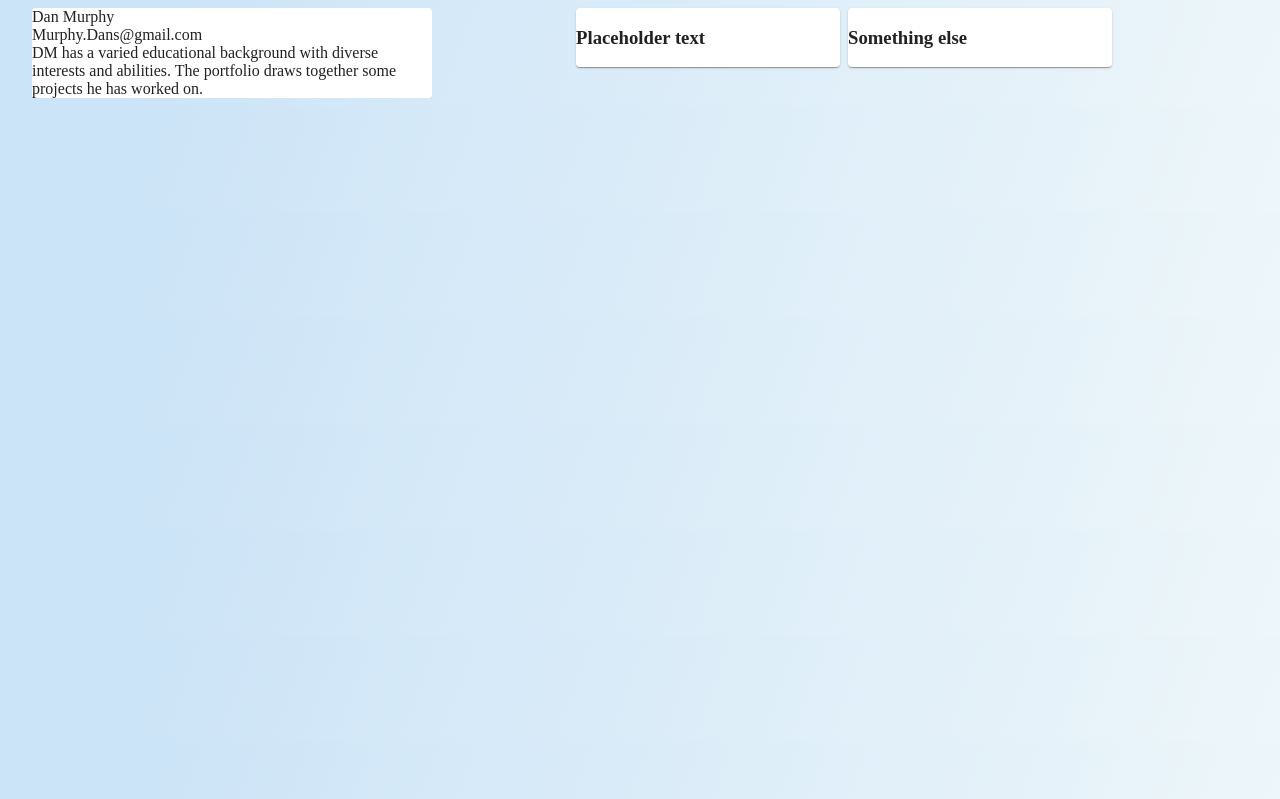
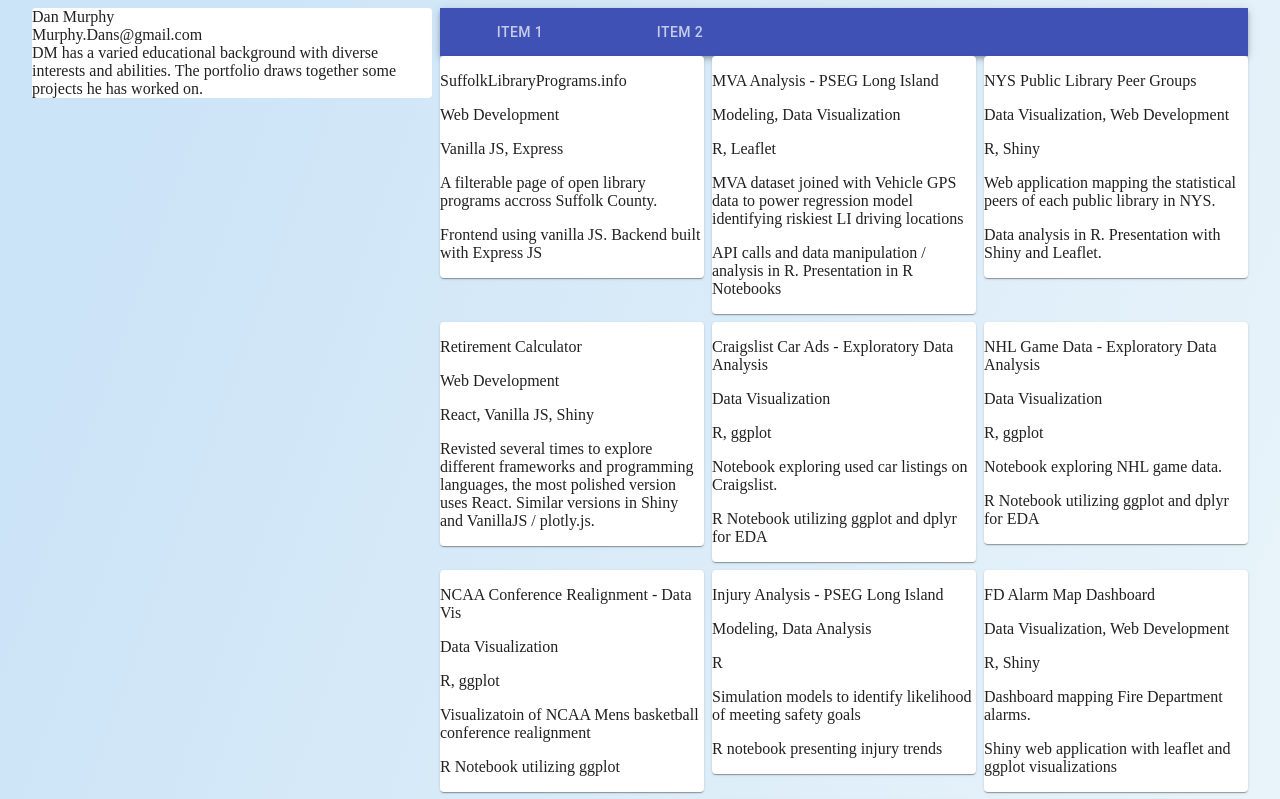
Before and after one commit to d-murphy/dmPortfolio, a React (Create React App) app: page / in a window 1280 px wide. Shown: the top 799 px of the page. Built offline with nearby package versions, Linux system fonts and the light colour scheme.

Commit message:
added portfolio items and cards

```diff
--- a/src/App.jsx
+++ b/src/App.jsx
@@ -1,5 +1,5 @@
 import React from 'react';
-import {Container, Grid, Paper, Card} from '@material-ui/core';
+import {Typography, Container, Grid, Paper, Card, AppBar, Tabs, Tab} from '@material-ui/core';
 
 class App extends React.Component {
     constructor() {
@@ -12,20 +12,20 @@
                 about: "DM has a varied educational background with diverse interests and abilities.  The portfolio draws together some projects he has worked on."
             },
             projectList: [
-                {name: "Project Title 1",
-                 description: "Here is a description of what took place",
-                 techDesc: "This is more on the tech behind the project",
-                 sortOrder: 1,
-                 dateString: "March 2020"
-                },
-                {name: "Project Title 2",
-                description: "Here is a description of what took place",
-                techDesc: "This is more on the tech behind the project",
-                sortOrder: 2,
-                dateString: "Dec 2019"
-               }
-
-            ]
+              { projectName: 'SuffolkLibraryPrograms.info', task: 'Web Development', tech: 'Vanilla JS, Express', description: 'A filterable page of open library programs accross Suffolk County.  ', techDesc: 'Frontend using vanilla JS.  Backend built with Express JS', sort: '1'},
+              { projectName: 'MVA Analysis - PSEG Long Island', task: 'Modeling, Data Visualization', tech: 'R, Leaflet', description: 'MVA dataset joined with Vehicle GPS data to power regression model identifying riskiest LI driving locations ', techDesc: 'API calls and data manipulation / analysis in R.  Presentation in R Notebooks', sort: '2'},
+              { projectName: 'NYS Public Library Peer Groups', task: 'Data Visualization, Web Development', tech: 'R, Shiny', description: 'Web application mapping the statistical peers of each public library in NYS. ', techDesc: 'Data analysis in R.  Presentation with Shiny and Leaflet.', sort: '3'},
+              { projectName: 'Retirement Calculator', task: 'Web Development', tech: 'React, Vanilla JS, Shiny', description: 'Revisted several times to explore different frameworks and programming languages, the most polished version uses React.  Similar versions in Shiny and VanillaJS / plotly.js.  ', techDesc: '', sort: '4'},
+              { projectName: 'Craigslist Car Ads - Exploratory Data Analysis', task: 'Data Visualization', tech: 'R, ggplot', description: 'Notebook exploring used car listings on Craigslist.  ', techDesc: 'R Notebook utilizing ggplot and dplyr for EDA', sort: '5'},
+              { projectName: 'NHL Game Data - Exploratory Data Analysis', task: 'Data Visualization', tech: 'R, ggplot', description: 'Notebook exploring NHL game data. ', techDesc: 'R Notebook utilizing ggplot and dplyr for EDA', sort: '6'},
+              { projectName: 'NCAA Conference Realignment - Data Vis', task: 'Data Visualization', tech: 'R, ggplot', description: 'Visualizatoin of NCAA Mens basketball conference realignment', techDesc: 'R Notebook utilizing ggplot', sort: '7'},
+              { projectName: 'Injury Analysis - PSEG Long Island', task: 'Modeling, Data Analysis', tech: 'R', description: 'Simulation models to identify likelihood of meeting safety goals', techDesc: 'R notebook presenting injury trends', sort: '8'},
+              { projectName: 'FD Alarm Map Dashboard', task: 'Data Visualization, Web Development', tech: 'R, Shiny', description: 'Dashboard mapping Fire Department alarms.', techDesc: 'Shiny web application with leaflet and ggplot visualizations', sort: '9'},
+              { projectName: 'PAT Index', task: 'Modeling', tech: 'R', description: 'Simulation model predicting outcomes of an FD Drill Competition.  ', techDesc: 'R scripts for ingesting data and simulation modeling with presentation on a Wordpress blog', sort: '10'},
+              { projectName: 'Interactive Display - FD Drill Competition Winners', task: 'Web Development', tech: 'Vanilla JS, Plotly JS', description: 'Distributions of winning times from the an FD Drill Competition.  ', techDesc: 'Vanilla JS with plotly visualizations', sort: '11'},
+              { projectName: 'Run History Dashboard', task: 'Web Development, Data Visualization', tech: 'Vanilla JS, Plotly JS', description: 'Dashboard exploring an individuals jogging history', techDesc: 'Vanilla JS with plotly visualizations', sort: '12'},
+              { projectName: 'Excel Templates - PSEG Long Island', task: 'Data Manipulation', tech: 'Excel', description: 'Joining and modifying data exports to meet routine reporting needs', techDesc: 'Advanced excel formulas to maniuplate raw exports into presentable reports', sort: '13'},
+              { projectName: 'Excel Training', task: 'Training', tech: 'Excel', description: 'Trainings for all level at West Islip Library and local businesses', techDesc: '', sort: '14'},            ]
         }
     }
 
@@ -39,7 +39,14 @@
                </Paper>
              </Grid>
              <Grid item xs={8}>
-               <PortItems />
+               <AppBar position="static">
+                 <Tabs>
+                   <Tab label="item 1" />
+                   <Tab label="item 2" />
+
+                 </Tabs>
+               </AppBar>
+               <FilteredPortItems items = {this.state.projectList}/>
              </Grid>
            </Grid>
          </Container>
@@ -61,21 +68,45 @@
     }
 }
 
-class PortItems extends React.Component {
+class FilteredPortItems extends React.Component {
+  render() {
+    console.log(this.props.items[0]);
+    return(
+    <Grid container  direction="row" justify="center" alignItems="flex-start" spacing={1} >
+      <PortItem item={this.props.items[0]}/>
+      <PortItem item={this.props.items[1]}/>
+      <PortItem item={this.props.items[2]}/>
+      <PortItem item={this.props.items[3]}/>
+      <PortItem item={this.props.items[4]}/>
+      <PortItem item={this.props.items[5]}/>
+      <PortItem item={this.props.items[6]}/>
+      <PortItem item={this.props.items[7]}/>
+      <PortItem item={this.props.items[8]}/>
+      <PortItem item={this.props.items[9]}/>
+      <PortItem item={this.props.items[10]}/>
+      <PortItem item={this.props.items[11]}/>
+      <PortItem item={this.props.items[12]}/>
+      <PortItem item={this.props.items[13]}/>
+
+    </Grid>
+    )
+
+  }
+}
+
+class PortItem extends React.Component {
     render() {
+        console.log(this.props.item.projectName)
         return(
-            <Grid container  direction="row" justify="center" alignItems="flex-start" spacing={1} >
                 <Grid item xs={4}>
-                  <Card>
-                    <h3>Placeholder text</h3>
+                  <Card >
+                    <p>{this.props.item.projectName}</p>
+                    <p>{this.props.item.task}</p>
+                    <p>{this.props.item.tech}</p>
+                    <p>{this.props.item.description}</p>
+                    <p>{this.props.item.techDesc}</p>
                   </Card>
                 </Grid>
-                <Grid item xs={4}>
-                  <Card>
-                    <h3>Something else</h3>
-                  </Card>
-                </Grid>
-            </Grid>
         )
     }
 }
```
